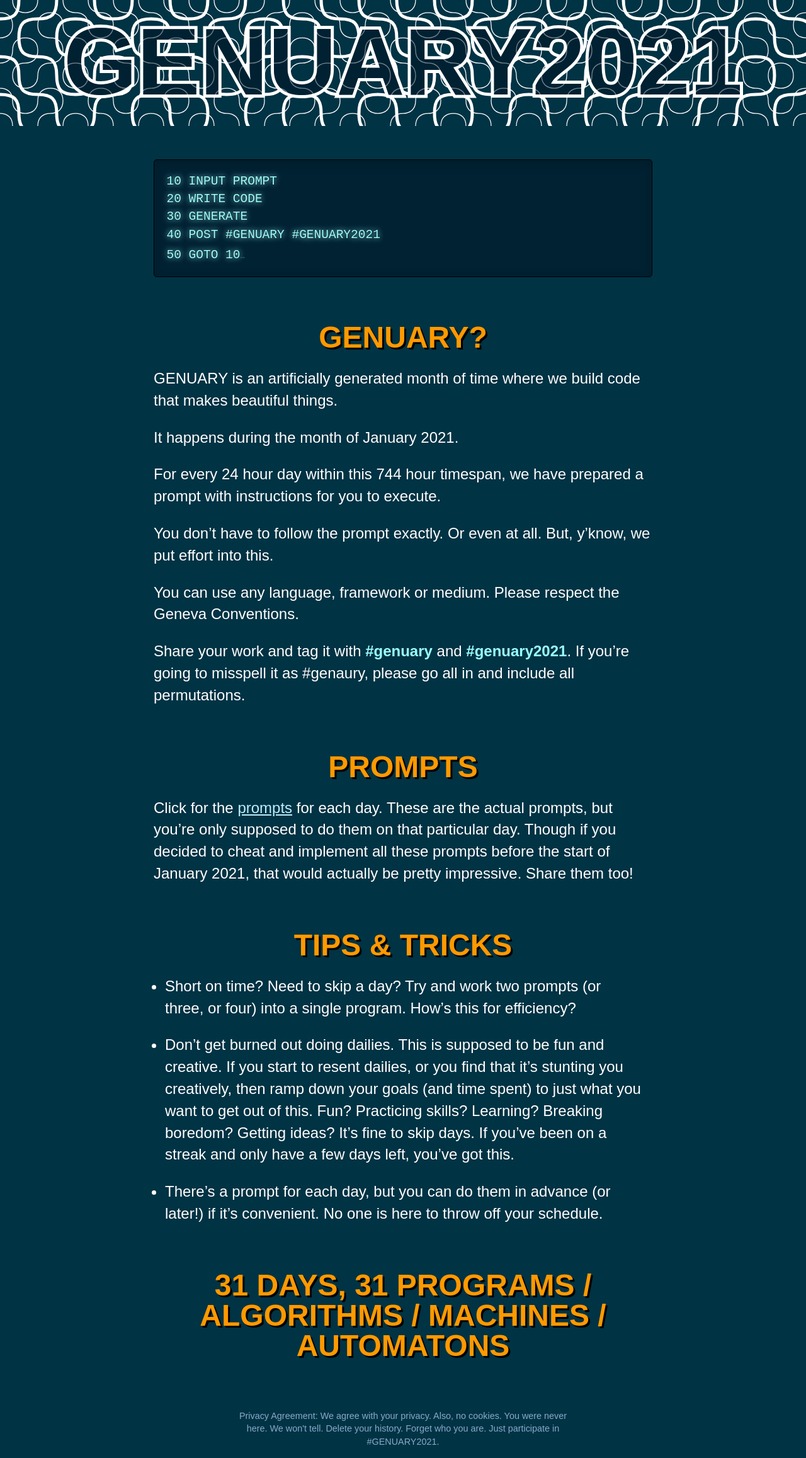
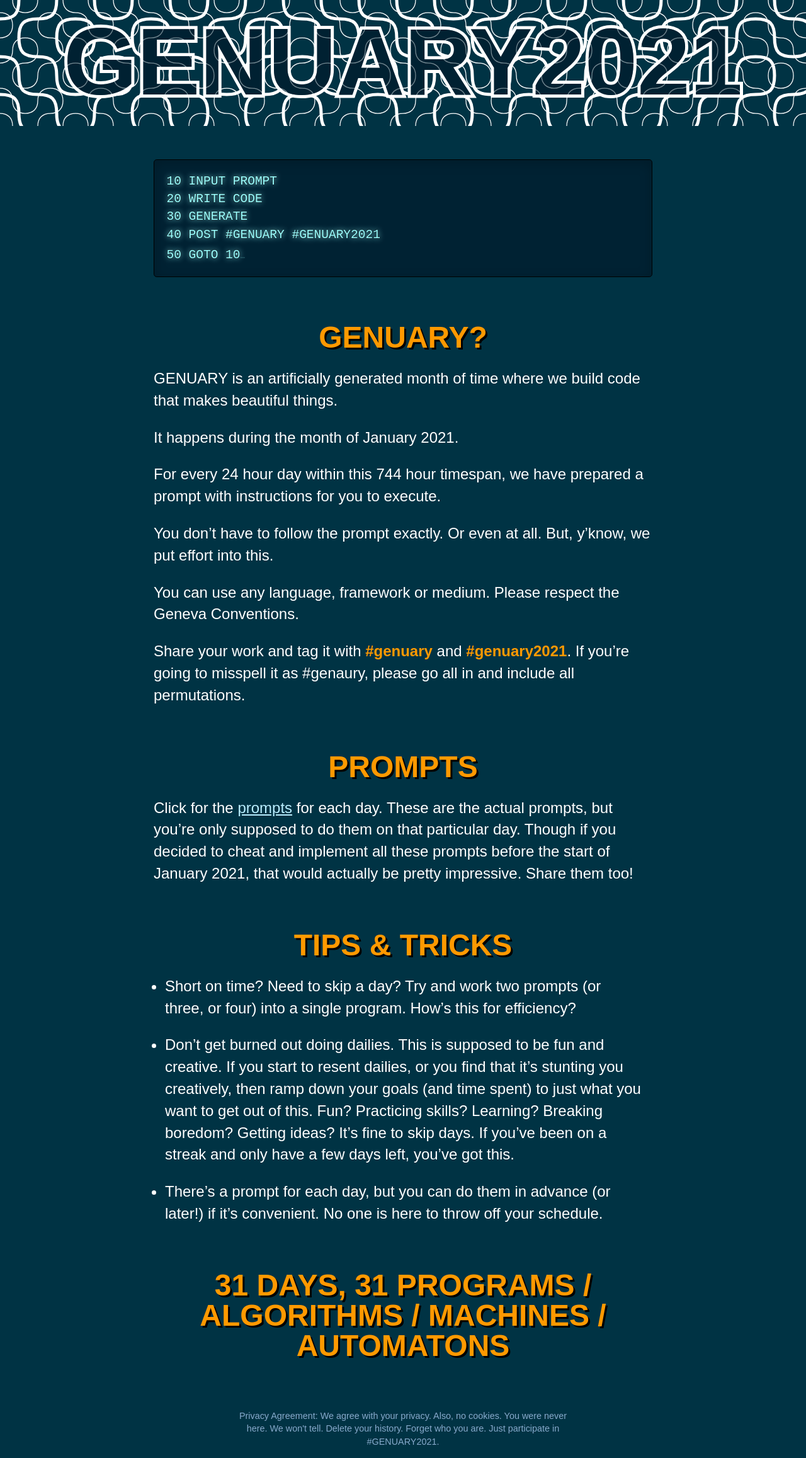
Before and after one commit to genuary2021/genuary2021.github.io, a Jekyll site: the page built from index.md, in a window 1280 px wide. Shown: the whole page at 63% size. Built offline with Jekyll 4.4.1, drawn with Linux system fonts in a browser that asks for light colours; our own code applies the rules of GitHub Pages for plain Markdown files.

Commit message:
Update style.css

```diff
--- a/css/style.css
+++ b/css/style.css
@@ -24,7 +24,7 @@ header #logo svg {
   width: 100%;
 }
 
-section strong { color: #9ff; font-weight: bold; }
+section strong { color: #f90; font-weight: bold; }
 section em { color: #9ff; font-style: italic; }
 section code { color: #9ff; font-family: monospace; }
 section a { color: #bef; }
```
